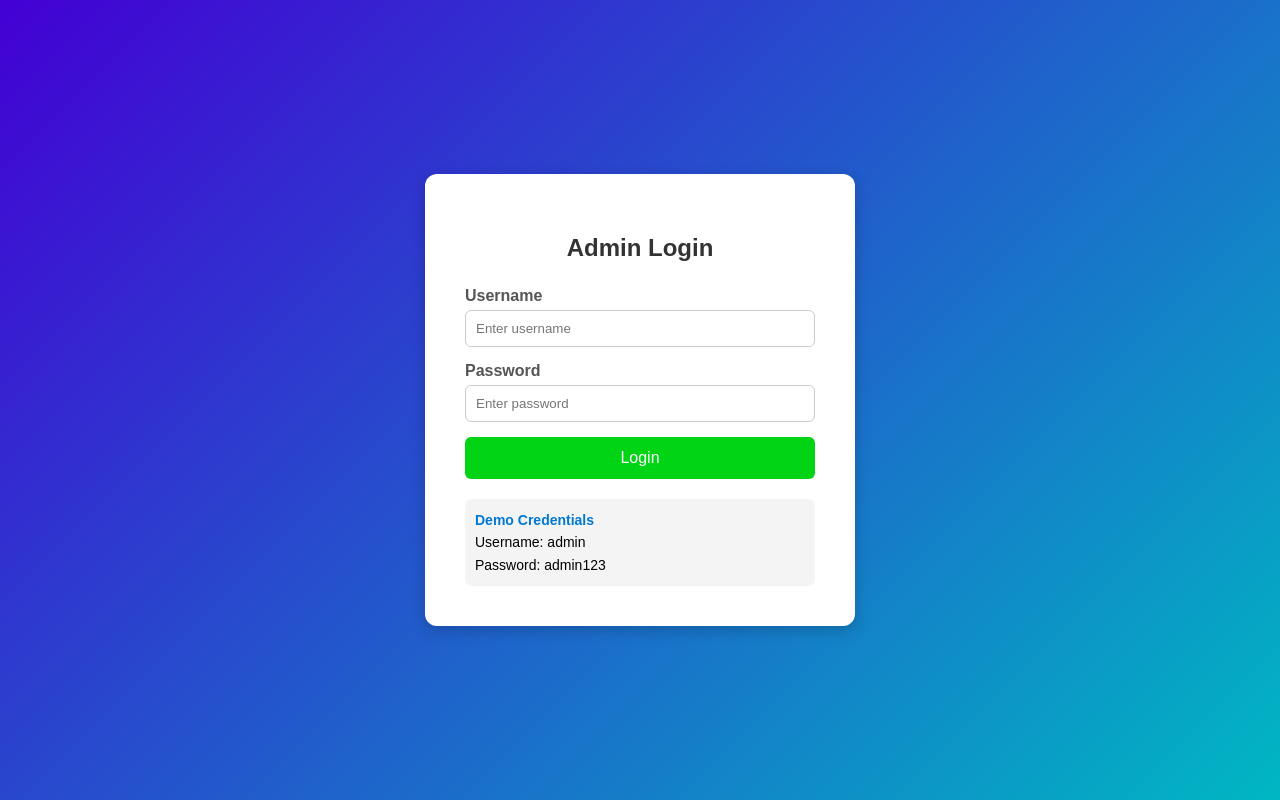
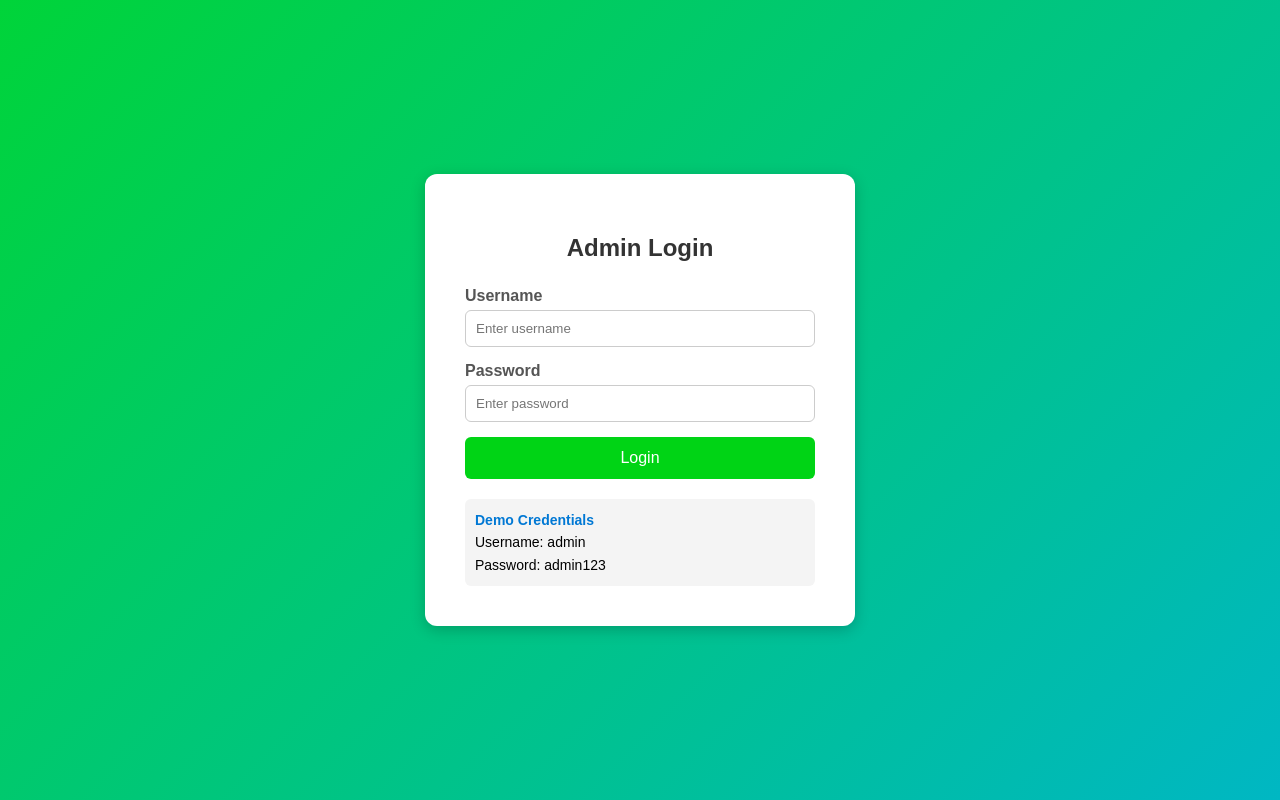
Before and after one commit to RaviVC/simple-login-app, a website: page public/login.html in a window 1280 px wide. Drawn offline with Linux system fonts and the light colour scheme.

Commit message:
updated login code : commit 5

```diff
--- a/public/login.html
+++ b/public/login.html
@@ -8,7 +8,7 @@
     <style>
         body {
             font-family: Arial, sans-serif;
-            background: linear-gradient(135deg, #4300d4, #00B7C3);
+            background: linear-gradient(135deg, #00d439, #00B7C3);
             min-height: 100vh;
             display: flex;
             justify-content: center;
```
